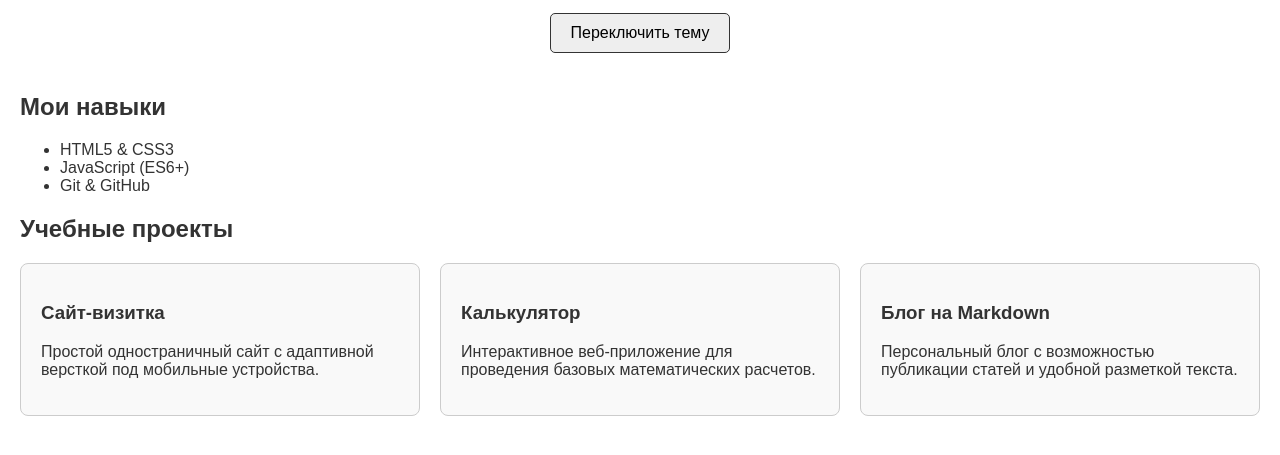
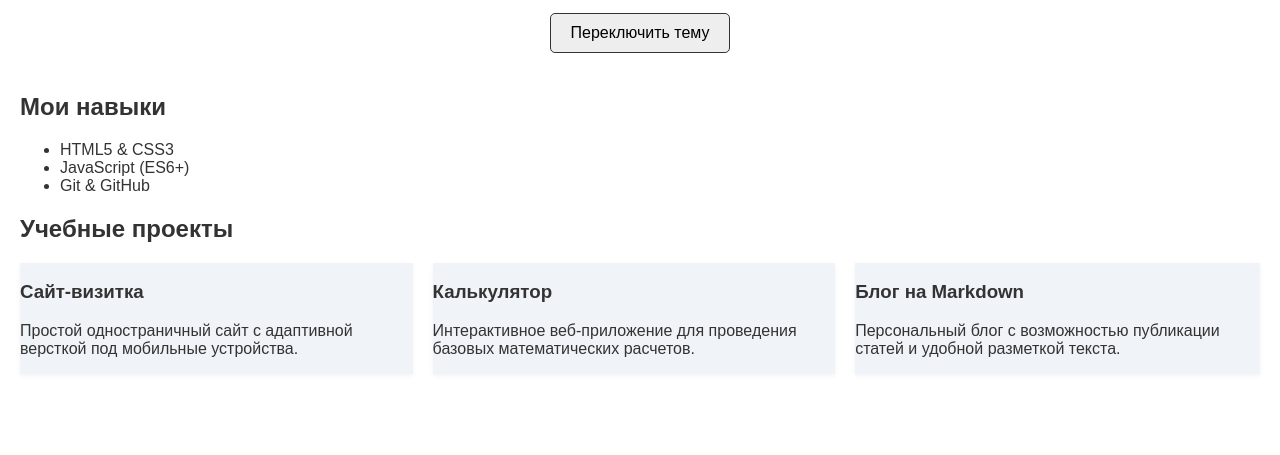
Before and after one commit to vikersar15-commits/my-portfolio, a plain HTML site: page index.html in a window 1280 px wide. Shown: the part 121-576 px from the top of the page. Drawn offline with Linux system fonts and the light colour scheme.

Commit message:
Улучшено оформление portfolio

```diff
--- a/style.css
+++ b/style.css
@@ -29,13 +29,10 @@ button {
     margin-top: 20px;
 }
 
+/* Улучшенное оформление для задания 4 */
 .card {
-    flex: 1;
-    border: 1px solid #ccc;
-    padding: 20px;
-    border-radius: 8px;
-    background-color: #f9f9f9;
-    transition: transform 0.2s, box-shadow 0.2s, background-color 0.3s;
+    background-color: #f0f4f8; /* Нежно-голубой оттенок */
+    box-shadow: 0 2px 5px rgba(0,0,0,0.05); /* Легкая постоянная тень */
 }
 
 /* Эффект наведения на карточку */
```
